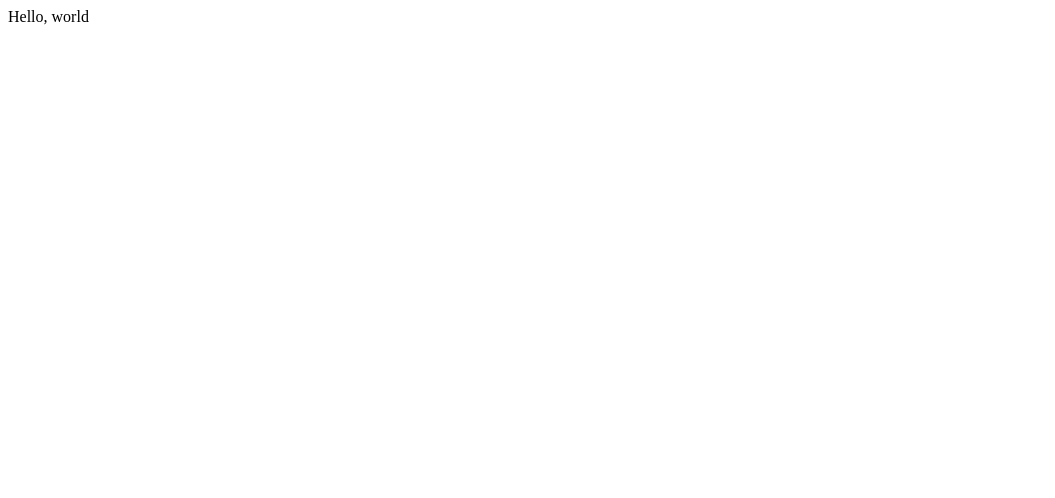
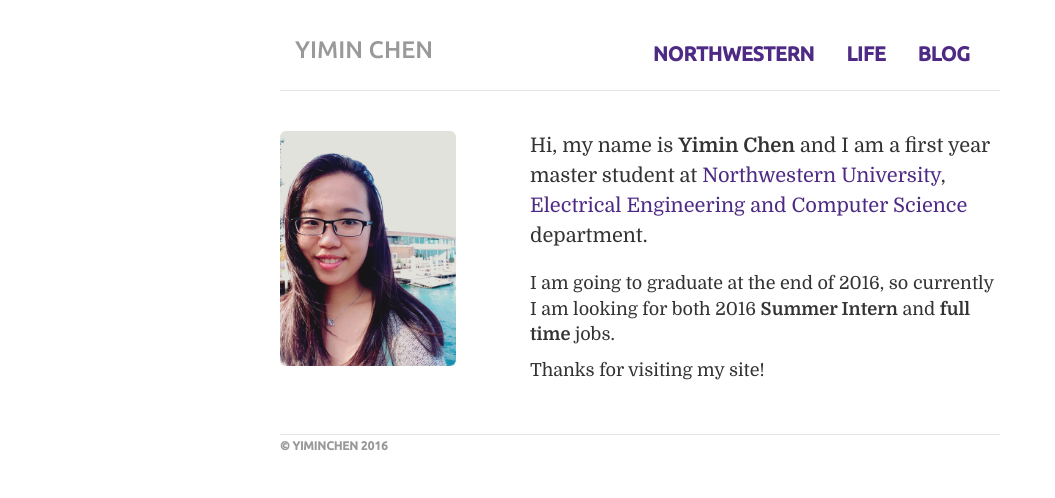
Before and after one commit to yimin0613/yimin0613.github.io, a plain HTML site: page index.html in a window 1280 px wide. Shown: the whole page, without its empty margins (0-1055 px from the left). Drawn offline with nearby package versions, Linux system fonts and the light colour scheme.

Commit message:
My personal website
1st step

```diff
--- a/index.html
+++ b/index.html
@@ -1 +1,57 @@
-Hello, world
+<!DOCTYPE html>
+<html>
+    <head>
+        <meta charset="utf-8">
+        <link rel="stylesheet" type="text/css" href="narrow.css">
+        <link rel="stylesheet" type="text/css" href="style.css">
+        <!-- Latest compiled and minified CSS -->
+        <link rel="stylesheet" href="https://maxcdn.bootstrapcdn.com/bootstrap/3.3.6/css/bootstrap.min.css" integrity="sha384-1q8mTJOASx8j1Au+a5WDVnPi2lkFfwwEAa8hDDdjZlpLegxhjVME1fgjWPGmkzs7" crossorigin="anonymous">
+
+        <!-- Optional theme -->
+        <link rel="stylesheet" href="https://maxcdn.bootstrapcdn.com/bootstrap/3.3.6/css/bootstrap-theme.min.css" integrity="sha384-fLW2N01lMqjakBkx3l/M9EahuwpSfeNvV63J5ezn3uZzapT0u7EYsXMjQV+0En5r" crossorigin="anonymous">
+        <title>Yimin|Northwestern</title>
+    </head>
+
+    <body>
+        <div class="container">
+
+            <div class="header">
+                <ul class="nav nav-pills pull-right">
+                    <li class="passive">
+                        <a class="sub" href="northwestern.html">Northwestern</a>
+                    </li>
+                    <li class="passive">
+                        <a class="sub" href="life.html">Life</a>
+                    </li>
+                    <li class="passive">
+                        <a class="sub" href="blog.html">Blog</a>
+                    </li>
+                </ul>
+                <h3 class="text-muted">
+                    <a href="/">Yimin Chen</a>
+                </h3>
+            </div>
+
+            <div class="row content">
+
+                <div class="col-sm-4">
+                    <img class="img-rounded avatar" src="/image/home.jpg">
+                </div>
+
+                <div class="col-sm-8">
+                    <p class="lead">Hi, my name is <strong>Yimin Chen</strong> and I am a first year master student at <a class="sub" href="www.northwestern.edu">Northwestern University</a>, <a class="sub" href="http://www.mccormick.northwestern.edu/eecs/">Electrical Engineering and Computer Science</a> department.</p>
+                    <p>I am going to graduate at the end of 2016, so currently I am looking for both 2016 <strong>Summer Intern</strong> and <strong>full time</strong> jobs.</p>
+                    <p>Thanks for visiting my site!</p>
+                </div>
+            </div>
+
+            <div class="footer">
+                <p><small>© YiminChen 2016</small></p>
+            </div>
+
+        </div>
+        <!-- Latest compiled and minified JavaScript -->
+        <script src="https://maxcdn.bootstrapcdn.com/bootstrap/3.3.6/js/bootstrap.min.js" integrity="sha384-0mSbJDEHialfmuBBQP6A4Qrprq5OVfW37PRR3j5ELqxss1yVqOtnepnHVP9aJ7xS" crossorigin="anonymous"></script>
+    </body>
+
+</html>
--- /dev/null
+++ b/narrow.css
@@ -0,0 +1,26 @@
+body {
+    padding-top: 30px;
+    padding-bottom: 30px;
+}
+
+.header {
+    padding-left: 15px;
+    padding-right: 15px;
+    border-bottom: 1px solid #e5e5e5;
+}
+
+.header h3 {
+    margin-top: 0;
+    margin-bottom: 0;
+    line-height: 40px;
+    padding-bottom: 20px;
+}
+
+@media (min-width: 780px) {
+    .container {
+        max-width: 750px;
+    }
+    .container-narrow > hr {
+        margin: 30px 0;
+    }
+}
--- /dev/null
+++ b/style.css
@@ -0,0 +1,66 @@
+@import url(https://fonts.googleapis.com/css?family=Ubuntu:400,500,300);
+@import url(https://fonts.googleapis.com/css?family=Domine:400,700);
+
+body{
+    font-family: 'Domine', sans-serif;
+    font-size: 25px;
+}
+
+/* Header */
+.header, .footer {
+    font-family: 'Ubuntu';
+    text-transform: uppercase;
+    font-weight: bold;
+    color: #999999;
+}
+
+h3.text-muted a {
+    text-decoration: none;
+    color: #999999;
+}
+h3.text-muted a:hover {
+    text-decoration: none;
+    color: #4e2a84;
+}
+
+.sub {
+    font-size: 20px;
+    color: #4e2a84;
+}
+
+/* Content */
+.content {
+    margin-top: 40px;
+    margin-bottom: 40px;
+}
+
+.img-rounded {
+    border-radius: 20px;
+    height: 80%;
+    width: 80%;
+}
+
+img {
+    border: 0;
+}
+
+.content p.lead {
+    font-size: 20px;
+    line-height: 30px;
+}
+
+.content p {
+    font-family:'Domine';
+    font-size: 18px;
+}
+
+p.lead a:hover {
+    text-decoration: none;
+    color: #999999;
+}
+
+/* Footer */
+
+.footer {
+    border-top: 1px solid #e5e5e5;
+}
```
Also changed, not shown: blog.html (added, +9 -0 lines), life.html (added, +9 -0 lines), image/home.jpg (added).
